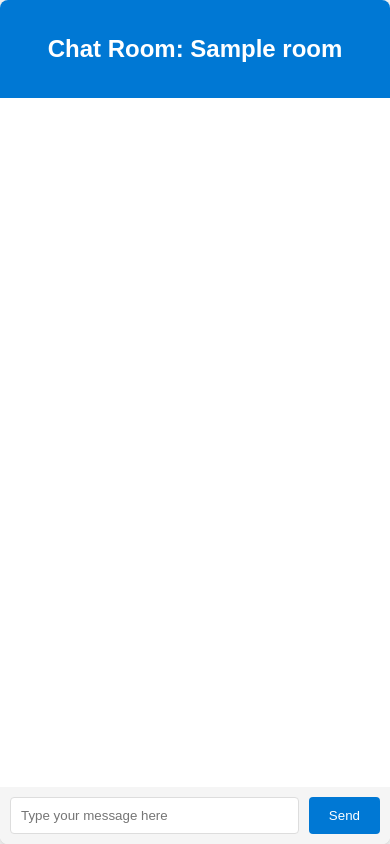
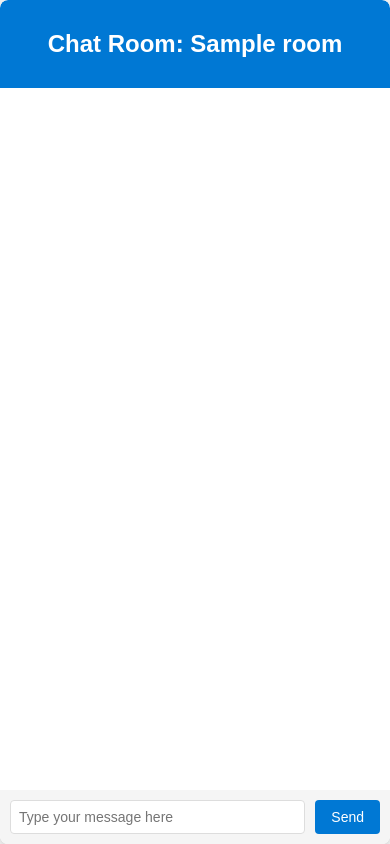
Before and after one commit to 123arv/chatapp, a Flask app: template templates/chat.html in a window 390 px wide. Run offline with Flask 3, Linux system fonts and the light colour scheme; the template is opened without the code that fills it: most values are stand-ins (such as "Sample title", 1, 10 or a date in 2020); some libraries are stand-ins or nearby versions.

Commit message:
Update chat.html

```diff
--- a/templates/chat.html
+++ b/templates/chat.html
@@ -5,6 +5,7 @@
     <meta name="viewport" content="width=device-width, initial-scale=1.0">
     <title>Chat Room</title>
     <style>
+        /* General Styles */
         body {
             font-family: 'Arial', sans-serif;
             margin: 0;
@@ -16,11 +17,12 @@
             display: flex;
             flex-direction: column;
             height: 100vh;
-            max-width: 600px;
-            margin: auto;
+            max-width: 100%;
+            margin: 0 auto;
             background-color: #ffffff;
             border-radius: 8px;
             box-shadow: 0 2px 4px rgba(0, 0, 0, 0.1);
+            overflow: hidden;
         }
 
         .chat-header {
@@ -29,6 +31,7 @@
             padding: 15px;
             text-align: center;
             border-radius: 8px 8px 0 0;
+            box-sizing: border-box;
         }
 
         #messages {
@@ -37,6 +40,7 @@
             margin: 0;
             overflow-y: auto;
             flex: 1;
+            box-sizing: border-box;
         }
 
         .message {
@@ -52,12 +56,16 @@
             background-color: #e0f7fa;
             text-align: right;
             border-radius: 8px 8px 0 8px;
+            margin-left: 50px;
+            margin-right: 10px;
         }
 
         .message.bot {
             background-color: #ffffff;
             text-align: left;
             border-radius: 8px 8px 8px 0;
+            margin-left: 10px;
+            margin-right: 50px;
         }
 
         .message-input {
@@ -65,6 +73,7 @@
             padding: 10px;
             background-color: #f5f5f5;
             border-radius: 0 0 8px 8px;
+            box-sizing: border-box;
         }
 
         .message-input input {
@@ -74,6 +83,7 @@
             border-radius: 4px;
             margin-right: 10px;
             outline: none;
+            box-sizing: border-box;
         }
 
         .message-input button {
@@ -87,6 +97,28 @@
 
         .message-input button:hover {
             background-color: #0056a0;
+        }
+
+        /* Responsive Design */
+        @media (max-width: 600px) {
+            .chat-header {
+                font-size: 16px;
+                padding: 10px;
+            }
+
+            .message-input input {
+                font-size: 14px;
+                padding: 8px;
+            }
+
+            .message-input button {
+                font-size: 14px;
+                padding: 8px 16px;
+            }
+
+            .message {
+                font-size: 14px;
+            }
         }
     </style>
 </head>
@@ -113,7 +145,6 @@
         socket.on('message', function(msg){
             var li = document.createElement("li");
             li.className = "message";
-            // Check if the message is from the user or from others
             if (msg.startsWith(username + ":")) {
                 li.classList.add("user");
             } else {
```
